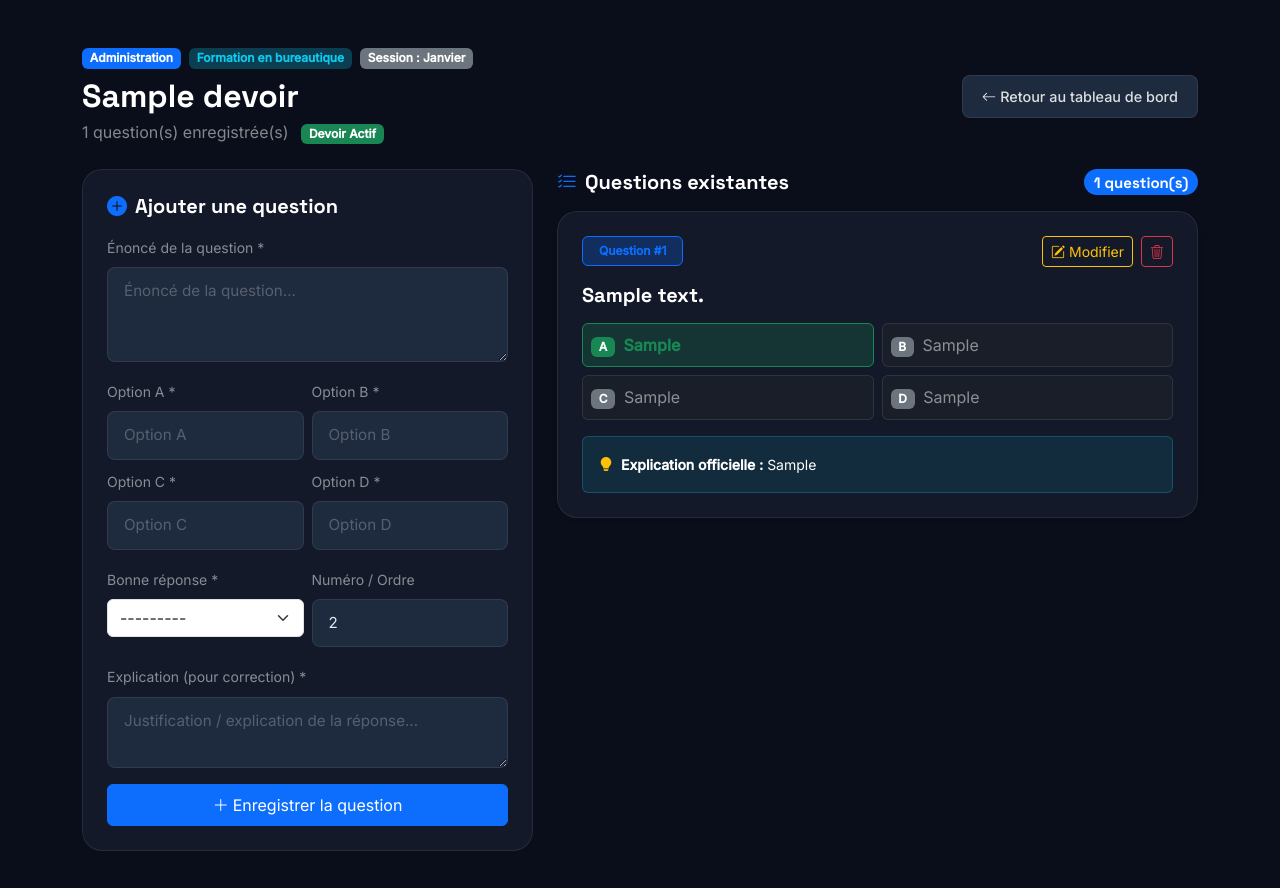
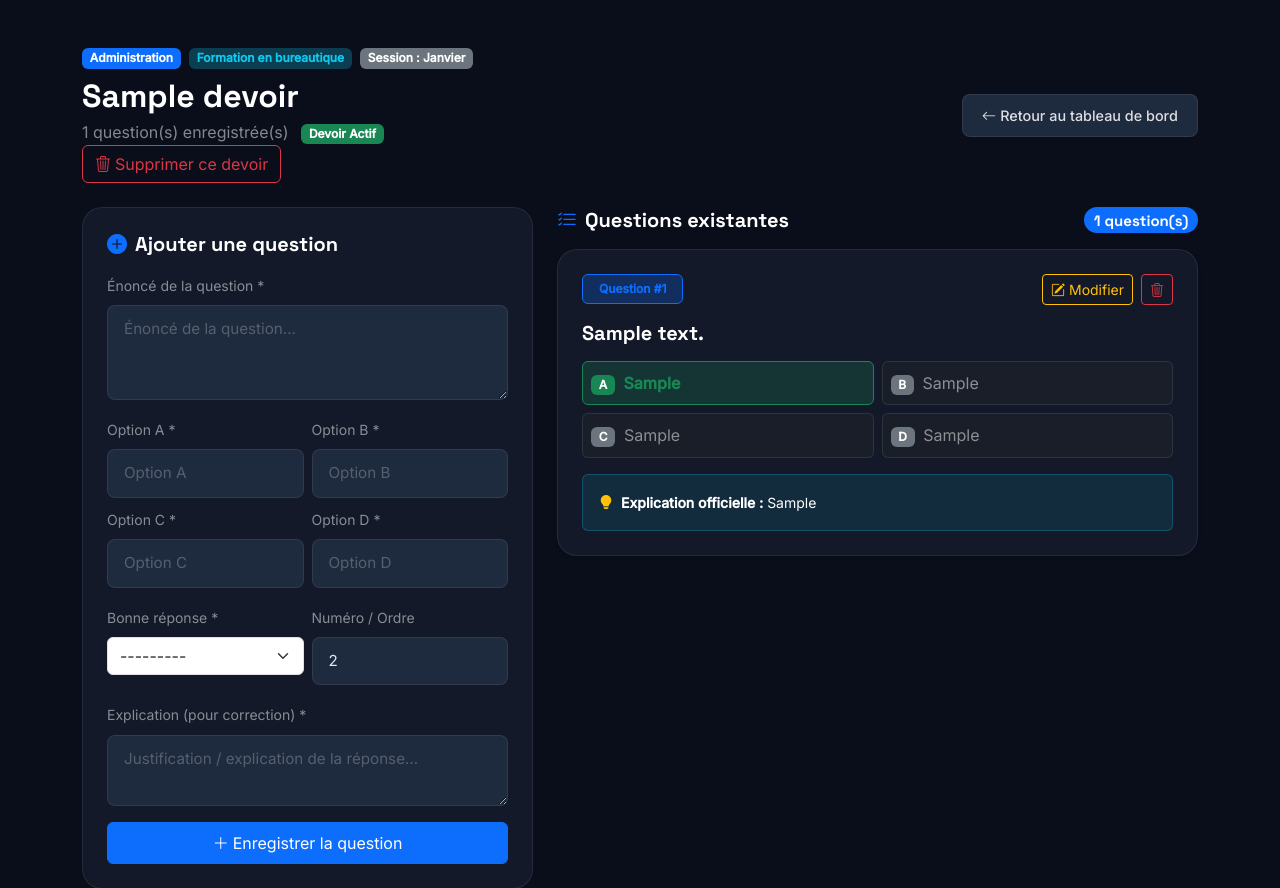
Before and after one commit to germaintraore/come_to_come, a Django app: page /devoirs/1/gerer/ in a window 1280 px wide. Shown: the part 78-966 px from the top of the page. Run offline with Django 5.2, Linux system fonts and the light colour scheme; a user stored in the database is signed in; tables that the repository leaves empty hold one stand-in row (values such as "Sample post").

Commit message:
je viens d'ajouter dans templates/accounts/admin_dashboard.html l'url pour supprimer un devoir et templates/devoirs/gerer_devoir.html

```diff
--- a/templates/accounts/admin_dashboard.html
+++ b/templates/accounts/admin_dashboard.html
@@ -215,7 +215,7 @@
         <div class="col-md-3">
           <label class="text-white-50 small mb-1">Session (mois)</label>
 
-          {{ filtre_form.fields.session}}
+          {{ filtre_form.session}}
 
         </div>
 
--- a/templates/devoirs/gerer_devoir.html
+++ b/templates/devoirs/gerer_devoir.html
@@ -23,6 +23,11 @@
                     <span class="badge bg-warning text-dark ms-2">Inactif</span>
                     {% endif %}
                 </p>
+                <a href="{% url 'supprimer_devoir' devoir.pk %}" class="btn btn-outline-danger"
+                    onclick="return confirm('Supprimer définitivement ce devoir ?');">
+                    <i class="bi bi-trash3 me-1"></i>Supprimer ce devoir
+                </a>
+
             </div>
             <div>
                 <a href="{% url 'admin_dashboard' %}" class="btn btn-secondary-ctc">
```
